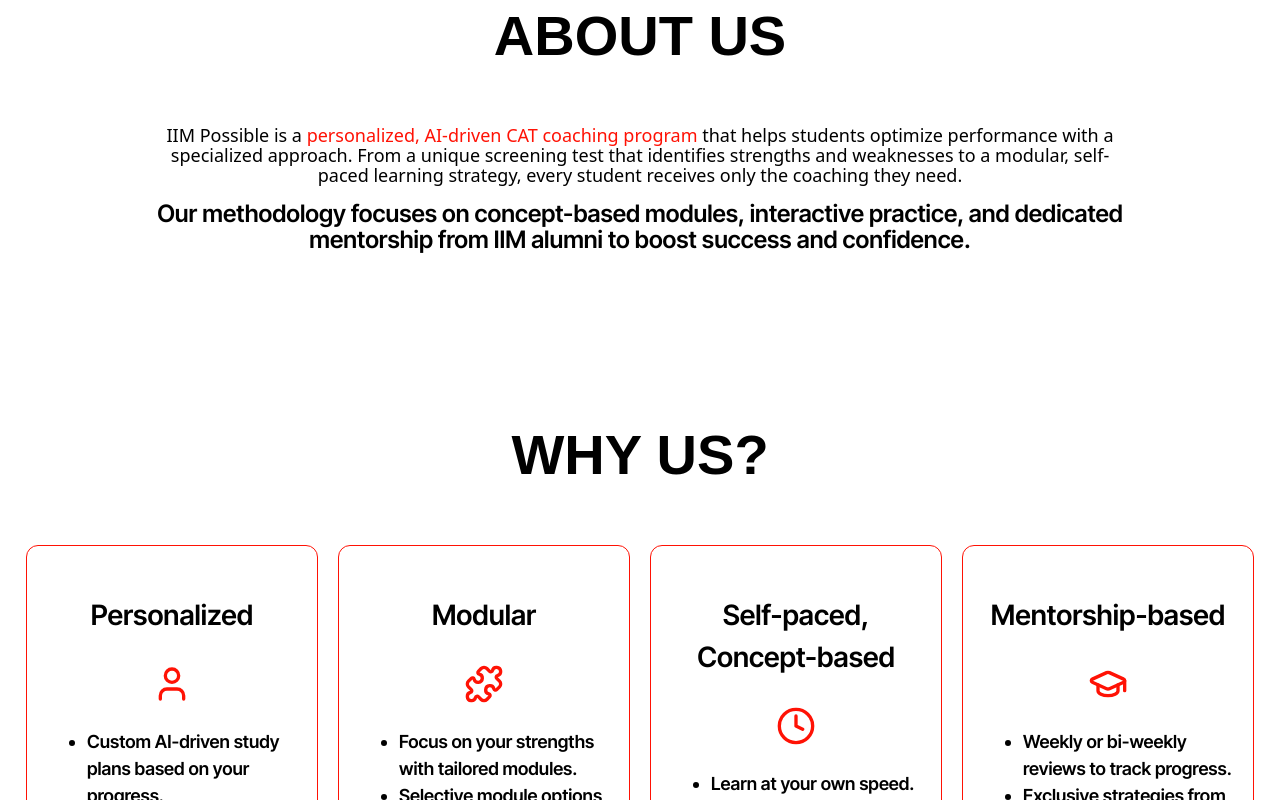
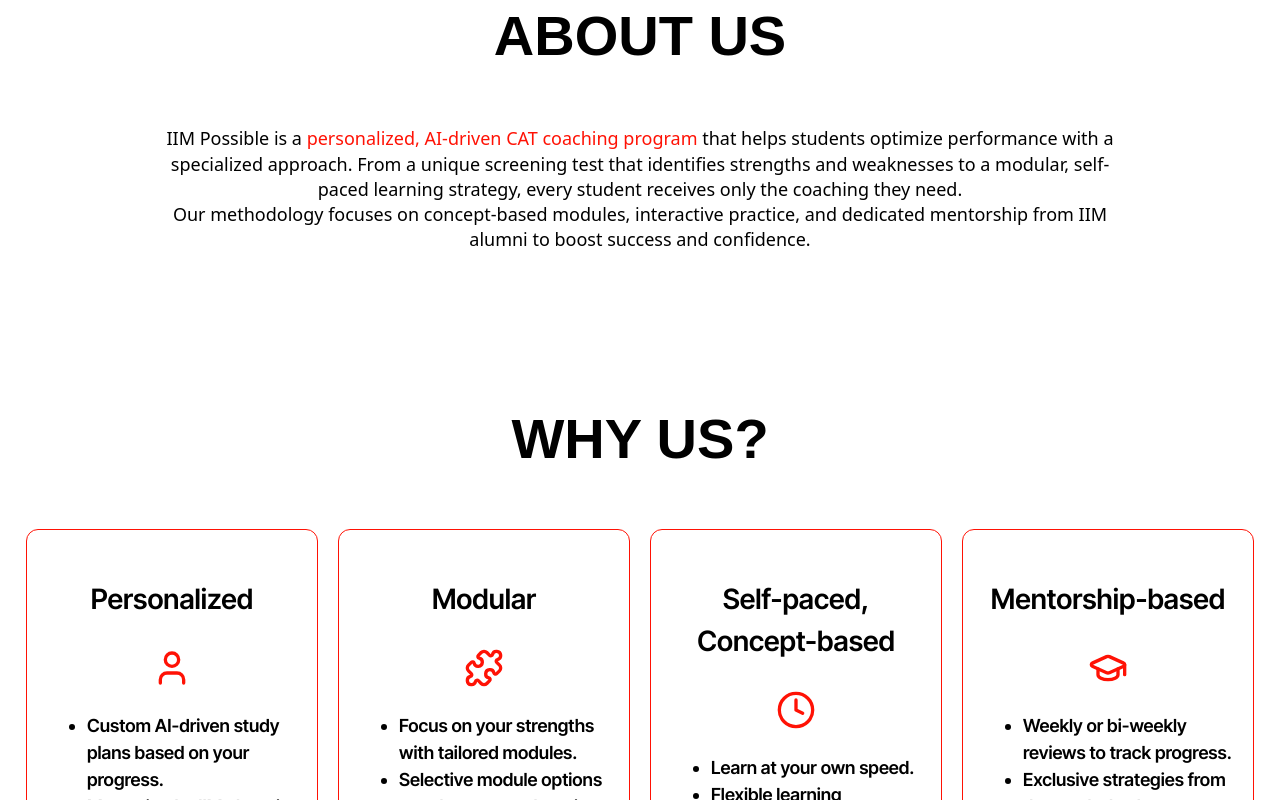
Before and after one commit to SahilKakade/IIM-Landingpage, a React (Vite) app: page / in a window 1280 px wide. Shown: the part 1060-1860 px from the top of the page. Built offline with nearby package versions, Linux system fonts and the light colour scheme; a web font is replaced by a local one.

Commit message:
Updated some files

```diff
--- a/src/App.jsx
+++ b/src/App.jsx
@@ -10,6 +10,7 @@
   return (
     <div className="landing-page">
       {/* ✅ Banner Section */}
+      <a href="https://iimpossible.in" target="_blank" rel="noopener noreferrer">
   <section className="banner-section">
     <img
       className="banner-image"
@@ -20,6 +21,8 @@
       <h1 className="banner-title"></h1>
     </div>
   </section>
+</a>
+
 
 
 
@@ -35,7 +38,7 @@
           modular, self-paced learning strategy, every student receives only the
           coaching they need.
         </p>
-        <p className="section-text-2">
+        <p className="section-text">
           Our methodology focuses on concept-based modules, interactive
           practice, and dedicated mentorship from IIM alumni to boost success
           and confidence.
--- a/src/components/Form.jsx
+++ b/src/components/Form.jsx
@@ -62,8 +62,9 @@
             required
           />
           <div className="btn-group">
-            <button onClick={(e) => handleSubmit(e, "Mentorship")}>Mentorship Signup</button>
-            <button onClick={(e) => handleSubmit(e, "Study Plan")}>Get Study Plan</button>
+            <button onClick={(e) => handleSubmit(e, "Mentorship")}>Free 15 min mentorship session
+            </button>
+            <button onClick={(e) => handleSubmit(e, "Study Plan")}>Free personalised study plan</button>
           </div>
         </form>
       ) : (
--- a/src/index.css
+++ b/src/index.css
@@ -161,7 +161,7 @@
   font-size: 1.125rem;
   width:80%;
   margin: 0 auto;
-  line-height: 1.1;
+  line-height: 1.4;
   color: #000000;
 }
 .section-text-2 {
```
Lines whose indentation alone changed are shown as unchanged.
